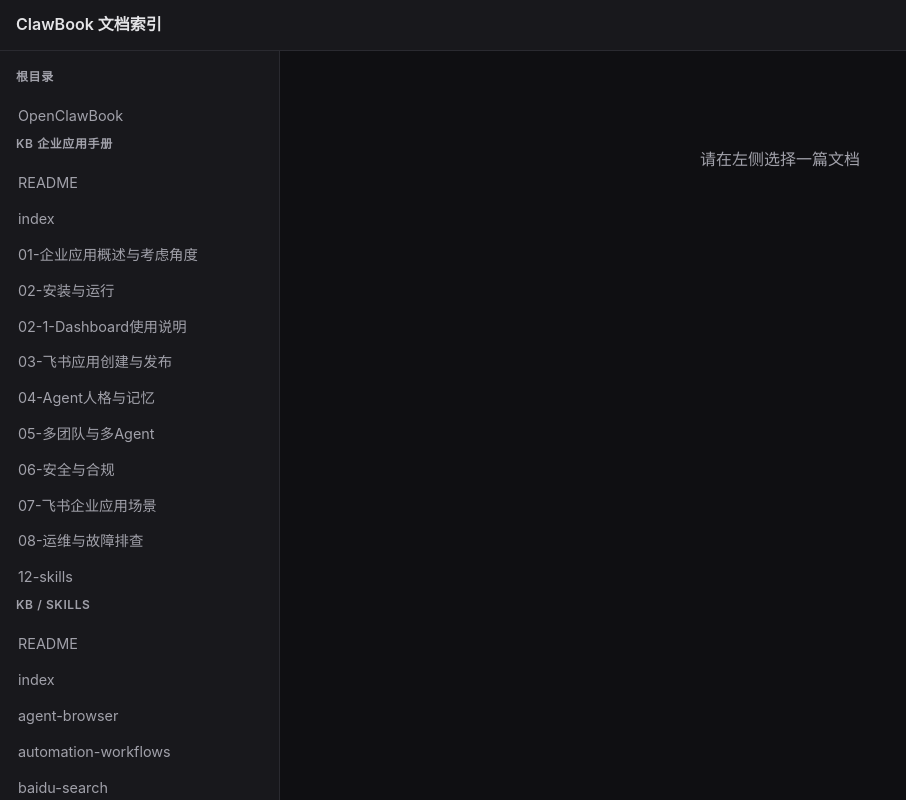
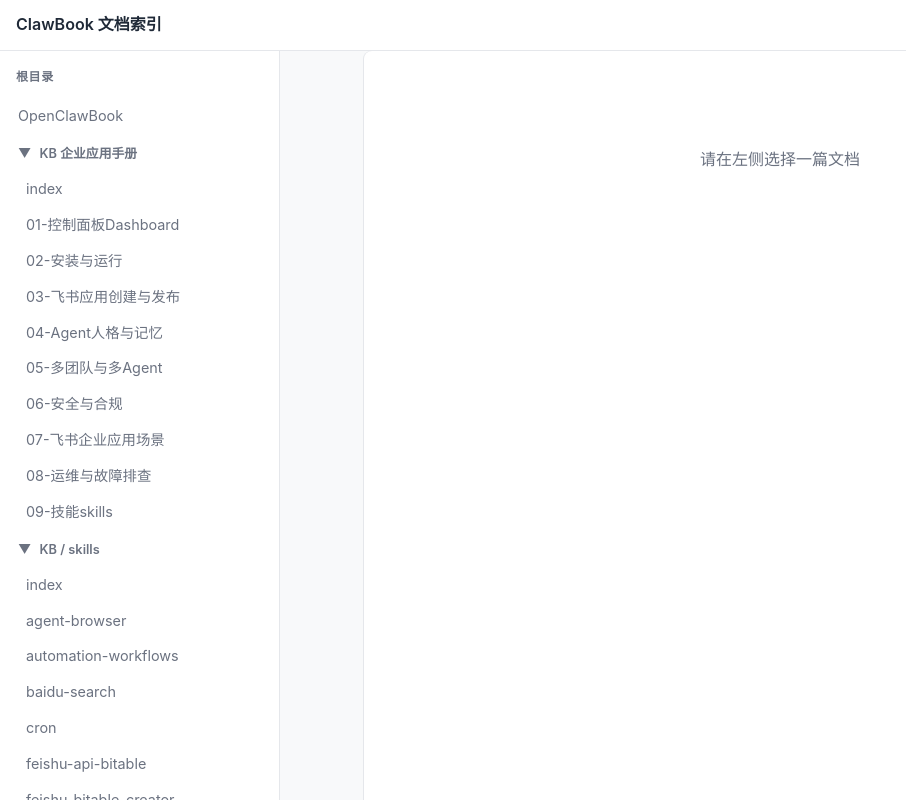
Before and after one commit to jeemoonet/clawbook, a plain HTML site: page index.html in a window 1280 px wide. Shown: the top 800 px of the page, without its empty margins (0-906 px from the left). Drawn offline with nearby package versions, Linux system fonts and the light colour scheme.

Commit message:
docs: 更新 KB 文档与索引 - 控制面板/技能篇、目录索引、浅色主题与折叠

```diff
--- a/index.html
+++ b/index.html
@@ -7,13 +7,13 @@
   <script src="https://cdn.jsdelivr.net/npm/marked/marked.min.js"></script>
   <style>
     :root {
-      --bg: #0f0f12;
-      --surface: #18181c;
-      --border: #2a2a30;
-      --text: #e4e4e7;
-      --text-muted: #a1a1aa;
-      --accent: #7c9cf5;
-      --accent-hover: #9bb0f8;
+      --bg: #f8f9fa;
+      --surface: #ffffff;
+      --border: #e5e7eb;
+      --text: #1f2937;
+      --text-muted: #6b7280;
+      --accent: #2563eb;
+      --accent-hover: #1d4ed8;
       --font-sans: "SF Pro Text", "PingFang SC", "Microsoft YaHei", sans-serif;
       --font-mono: "SF Mono", "Cascadia Code", "Consolas", monospace;
     }
@@ -61,22 +61,39 @@
       border-left: 2px solid transparent;
       margin-left: 0;
     }
-    .sidebar a:hover { color: var(--text); background: rgba(255,255,255,0.04); }
-    .sidebar a.active { color: var(--accent); border-left-color: var(--accent); background: rgba(124,156,245,0.08); }
-    .sidebar .folder { margin-top: 0.5rem; }
-    .sidebar .folder > .label {
-      padding: 0.35rem 1rem;
+    .sidebar a:hover { color: var(--text); background: rgba(0,0,0,0.04); }
+    .sidebar a.active { color: var(--accent); border-left-color: var(--accent); background: rgba(37,99,235,0.08); }
+    .sidebar .folder { margin-top: 0.25rem; }
+    .sidebar .folder-toggle {
+      display: flex;
+      align-items: center;
+      padding: 0.4rem 1rem;
       font-size: 0.8rem;
+      font-weight: 600;
       color: var(--text-muted);
-      font-weight: 500;
+      cursor: pointer;
+      user-select: none;
+      border-left: 2px solid transparent;
     }
-    .sidebar .folder ul { padding-left: 0.5rem; }
+    .sidebar .folder-toggle:hover { color: var(--text); background: rgba(0,0,0,0.04); }
+    .sidebar .folder-toggle .icon {
+      width: 1rem;
+      margin-right: 0.35rem;
+      transition: transform 0.2s ease;
+    }
+    .sidebar .folder.collapsed .folder-toggle .icon { transform: rotate(-90deg); }
+    .sidebar .folder-body { overflow: hidden; }
+    .sidebar .folder.collapsed .folder-body { display: none; }
+    .sidebar .folder-body ul { padding-left: 0.5rem; }
     .main {
       flex: 1;
       overflow-y: auto;
       padding: 2rem 3rem 4rem;
       max-width: 52rem;
       margin: 0 auto;
+      background: var(--surface);
+      border-radius: 8px 0 0 0;
+      box-shadow: -1px 0 0 var(--border);
     }
     .main .placeholder {
       color: var(--text-muted);
@@ -92,7 +109,7 @@
     .main .content h3 { font-size: 1.15rem; margin-top: 1.25rem; margin-bottom: 0.5rem; }
     .main .content pre, .main .content code {
       font-family: var(--font-mono);
-      background: var(--surface);
+      background: var(--bg);
       border: 1px solid var(--border);
       border-radius: 6px;
     }
@@ -109,7 +126,7 @@
       padding: 0.5rem 0.75rem;
       text-align: left;
     }
-    .main .content th { background: var(--surface); color: var(--text-muted); font-weight: 600; }
+    .main .content th { background: var(--bg); color: var(--text-muted); font-weight: 600; }
     .main .content a { color: var(--accent); text-decoration: none; }
     .main .content a:hover { text-decoration: underline; }
     .main .content blockquote {
@@ -121,7 +138,7 @@
     .main .content hr { border: none; border-top: 1px solid var(--border); margin: 1.5rem 0; }
     .main .content ul, .main .content ol { padding-left: 1.5rem; }
     .loading { color: var(--text-muted); }
-    .error { color: #f87171; }
+    .error { color: #dc2626; }
     header {
       padding: 0.75rem 1rem;
       border-bottom: 1px solid var(--border);
@@ -137,12 +154,14 @@
     <nav class="sidebar">
       <h2>根目录</h2>
       <ul id="nav-root"></ul>
-      <h2>KB 企业应用手册</h2>
-      <ul id="nav-kb"></ul>
-      <h2>KB / skills</h2>
-      <ul id="nav-skills"></ul>
-      <h2>KB / images</h2>
-      <ul id="nav-images"></ul>
+      <div class="folder" id="folder-kb">
+        <div class="folder-toggle" aria-expanded="true"><span class="icon">▼</span> KB 企业应用手册</div>
+        <div class="folder-body"><ul id="nav-kb"></ul></div>
+      </div>
+      <div class="folder" id="folder-skills">
+        <div class="folder-toggle" aria-expanded="true"><span class="icon">▼</span> KB / skills</div>
+        <div class="folder-body"><ul id="nav-skills"></ul></div>
+      </div>
     </nav>
     <main class="main">
       <div id="placeholder" class="placeholder">请在左侧选择一篇文档</div>
@@ -154,20 +173,16 @@
   <script>
     const FILES = [
       "OpenClawBook.md",
-      "KB/README.md",
       "KB/index.md",
-      "KB/01-企业应用概述与考虑角度.md",
+      "KB/01-控制面板Dashboard.md",
       "KB/02-安装与运行.md",
-      "KB/02-1-Dashboard使用说明.md",
       "KB/03-飞书应用创建与发布.md",
       "KB/04-Agent人格与记忆.md",
       "KB/05-多团队与多Agent.md",
       "KB/06-安全与合规.md",
       "KB/07-飞书企业应用场景.md",
       "KB/08-运维与故障排查.md",
-      "KB/12-skills.md",
-      "KB/images/README.md",
-      "KB/skills/README.md",
+      "KB/09-技能skills.md",
       "KB/skills/index.md",
       "KB/skills/agent-browser.md",
       "KB/skills/automation-workflows.md",
@@ -190,14 +205,13 @@
     ];
 
     function groupFiles() {
-      const root = [], kb = [], skills = [], images = [];
+      const root = [], kb = [], skills = [];
       for (const p of FILES) {
         if (p.startsWith("KB/skills/")) skills.push(p);
-        else if (p.startsWith("KB/images/")) images.push(p);
         else if (p.startsWith("KB/")) kb.push(p);
         else root.push(p);
       }
-      return { root, kb, skills, images };
+      return { root, kb, skills };
     }
 
     function renderNav(containerId, list) {
@@ -219,7 +233,6 @@
     renderNav("nav-root", groups.root);
     renderNav("nav-kb", groups.kb);
     renderNav("nav-skills", groups.skills);
-    renderNav("nav-images", groups.images);
 
     const placeholder = document.getElementById("placeholder");
     const content = document.getElementById("content");
@@ -260,6 +273,15 @@
 
     document.querySelectorAll(".sidebar").forEach(sidebar => {
       sidebar.addEventListener("click", (e) => {
+        const toggle = e.target.closest(".folder-toggle");
+        if (toggle) {
+          const folder = toggle.closest(".folder");
+          if (folder) {
+            folder.classList.toggle("collapsed");
+            toggle.setAttribute("aria-expanded", folder.classList.contains("collapsed") ? "false" : "true");
+          }
+          return;
+        }
         const a = e.target.closest("a[data-path]");
         if (!a) return;
         e.preventDefault();
```
Also changed, not shown: 8 other files.
